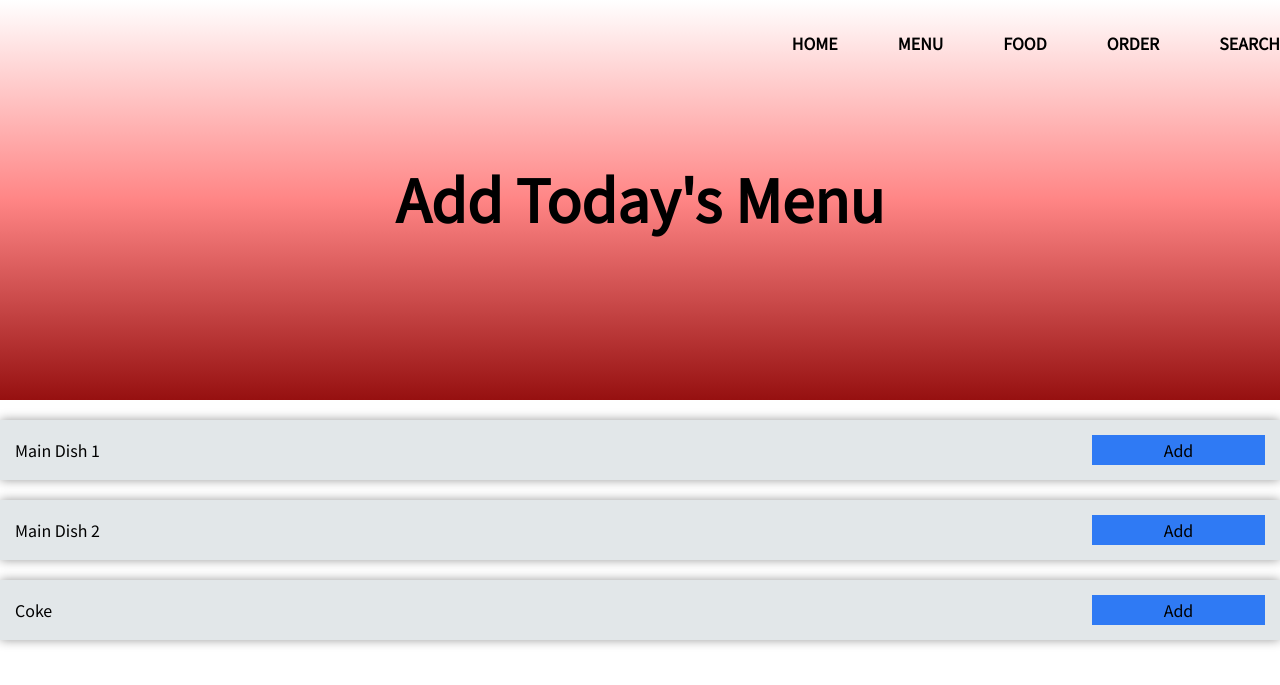
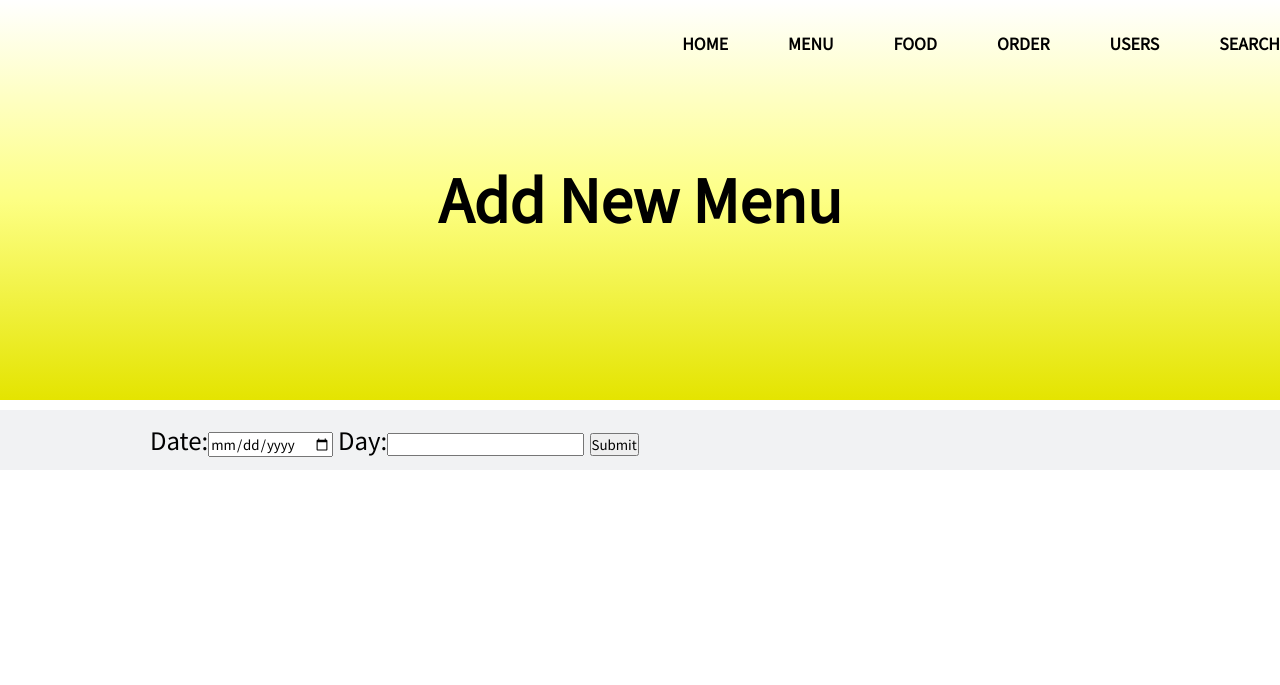
Before and after one commit to wadoodalam/changsKitchen, a Django app: page /menu_add/ in a window 1280 px wide. Shown: the top 685 px of the page. Run offline with Django 3.2, Linux system fonts and the light colour scheme.

Commit message:
manu functions

```diff
--- a/changskitchenapp/forms.py
+++ b/changskitchenapp/forms.py
@@ -16,14 +16,13 @@ firebaseConfig = {
 firebase = pyrebase.initialize_app(firebaseConfig)
 db = firebase.database()
 
-#class FoodAdd():
- #   description = Food_Add.descrption
+# please write the code for
 
-
-# name = DishAddForm.clean.name
-   # price = DishAddForm.price.clean.price
-   # data = {"description":description,"name": name,"price": price}
-    #db.push(data)
+def ConvertToString(items):
+    result = ""
+    for i in items:
+        result += str(str(i["quantity"]) + " " + i["name"] + "; ")
+    return result[0:-2]
 
 class DishAddForm(forms.Form):
     description= forms.CharField(max_length=1000)
@@ -35,7 +34,28 @@ class DishAddForm(forms.Form):
         description = cleaned_data.get('description')
         name = cleaned_data.get('name')
         price = cleaned_data.get('price')
-        if not description and not name and not price:
+        if not description or not name or not price:
             raise forms.ValidationError('You have to write something!')
         data = {"description":description,"name": name,"price": price}
         db.child('dishes').push(data)
+
+class DateInput(forms.DateInput):
+    input_type = 'date'
+
+class MenuAddForm(forms.Form):
+
+    date= forms.DateField( widget=DateInput)
+    day= forms.CharField(max_length=1000)
+    # the field that displays all the dish choices
+        #dishes = forms.ChoiceField(label='Dish', choices=comb_list)
+
+    def clean(self):
+        cleaned_data = super(MenuAddForm, self).clean()
+        date = str(cleaned_data.get('date'))
+        day = cleaned_data.get('day')
+        dishes = str(cleaned_data.get('dishes'))
+        # the date can be null and the message This field is required is still displayed on the front end. Needs fixing
+        if not date or not day or not dishes:
+            raise forms.ValidationError('You have to write something!')
+        data = {"date":date,"day": day,"dishes": dishes}
+        db.child('menus').push(data)
--- a/changskitchenapp/templates/menu_add.html
+++ b/changskitchenapp/templates/menu_add.html
@@ -7,54 +7,29 @@
     </head>
     <body>
         <div class="wrap">
-            <div class="intro_bg1">
+            <div class="intro_bg2">
                 <div class="header">
                     <ul class="nav">
                         <li><a href="/home">HOME</a></li>
                         <li><a href="/menu">MENU</a></li>
                         <li><a href="/food">FOOD</a></li>
                         <li><a href="/order">ORDER</a></li>
+                        <li><a href="/users">USERS</a></li>
                         <li><a href="/search">SEARCH</a></li>
                     </ul>
                 </div>
                 <div class="intro_text">
-                    <h1>Add Today's Menu</h1>
+                    <h1>Add New Menu</h1>
                     <h4 class ="contents1"></h4>
                 </div>
             </div>
 
 
-
-            <ul class="subtitle0">
-                <div>Main Dish 1</div>
-                <div class="manage"><a href=#>Add</a></div>
-            </ul>
-
-            <ul class="subtitle0">
-                <div>Main Dish 2</div>
-                <div class="manage"><a href=#>Add</a></div>
-            </ul>
-
-            <ul class="subtitle0">
-                <div>Coke</div>
-                <div class="manage"><a href=#>Add</a></div>
-            </ul>
-
-
-
-
-            <!--footer>
-                <div>
-                    LOGO
-                </div>
-                <div>
-                    Chang's Kitchen
-                    <br> Address: Beloit WI
-                    <br> 1-222-333-4444
-                    <br> Copyright &copy;2021 Chang's Kitchen
-                    <br> changskitchen@gmail.com
-                </div>
-            </footer-->
+            <form method="post" novalidate>
+                {% csrf_token %}
+                {{ form }}
+                <button type="submit">Submit</button>
+            </form>
 
 
         </div>
--- a/changskitchenapp/views.py
+++ b/changskitchenapp/views.py
@@ -2,8 +2,9 @@ from django.shortcuts import (get_object_or_404,  render,  HttpResponseRedirect,
 from django.views.generic import UpdateView
 from django.shortcuts import render, redirect, get_object_or_404
 from django.http import HttpResponse
-from .forms import DishAddForm
+from .forms import DishAddForm, MenuAddForm
 import pyrebase
+import json
 
 firebaseConfig = {
     "apiKey": "AIzaSyBTvrZE_ZCXQfCzreRzyxb06OL3cqsx_gE",
@@ -56,13 +57,40 @@ def  Users (request):
     return render (request, "users.html",context)
 
 def  Menu (request):
-    return render (request, "menu.html")
+    data = db.child('menus').shallow().get().val()
+    orderslist = []
+    comb_list = []
+    # append all the id in uidlist
+    for i in data:
+        orderslist.append(i)
+    for i in orderslist:
+
+        date = str(db.child('menus').child(i).child('date').get().val())
+        day = db.child('menus').child(i).child('day').get().val()
+        dishes = str(db.child('menus').child(i).child('dishes').get().val())
+
+        food = {
+            "date": date,
+            "day": day,
+            "dishes": dishes
+        }
+        comb_list.append(food)
+        context={
+        "comb_list": comb_list,
+        }
+    return render (request, "menu.html", context)
 
 def  Menu_Manage (request):
     return render (request, "menu_manage.html")
 
 def  Menu_Add (request):
-    return render (request, "menu_add.html")
+    if request.method == 'POST':
+        form = MenuAddForm(request.POST)
+        if form.is_valid():
+            return HttpResponseRedirect('/menu')
+    else:
+        form = MenuAddForm()
+    return render (request, "menu_add.html",{'form': form})
 
 
 def  Food (request):
@@ -115,9 +143,6 @@ def Food_Delete(request):
 
 
 def  Order (request):
-
-
-
     data = db.child('orders').shallow().get().val()
     orderslist = []
     comb_list = []
@@ -172,8 +197,6 @@ def Food_Add(request):
         # check whether it's valid:
         if form.is_valid():
             return HttpResponseRedirect('/food')
-
-
     # if a GET (or any other method) we'll create a blank form
     else:
         form = DishAddForm()
```
Also changed, not shown: changskitchenapp/models.py (+1 -18 lines), changskitchenapp/templates/menu.html (+26 -17 lines).
